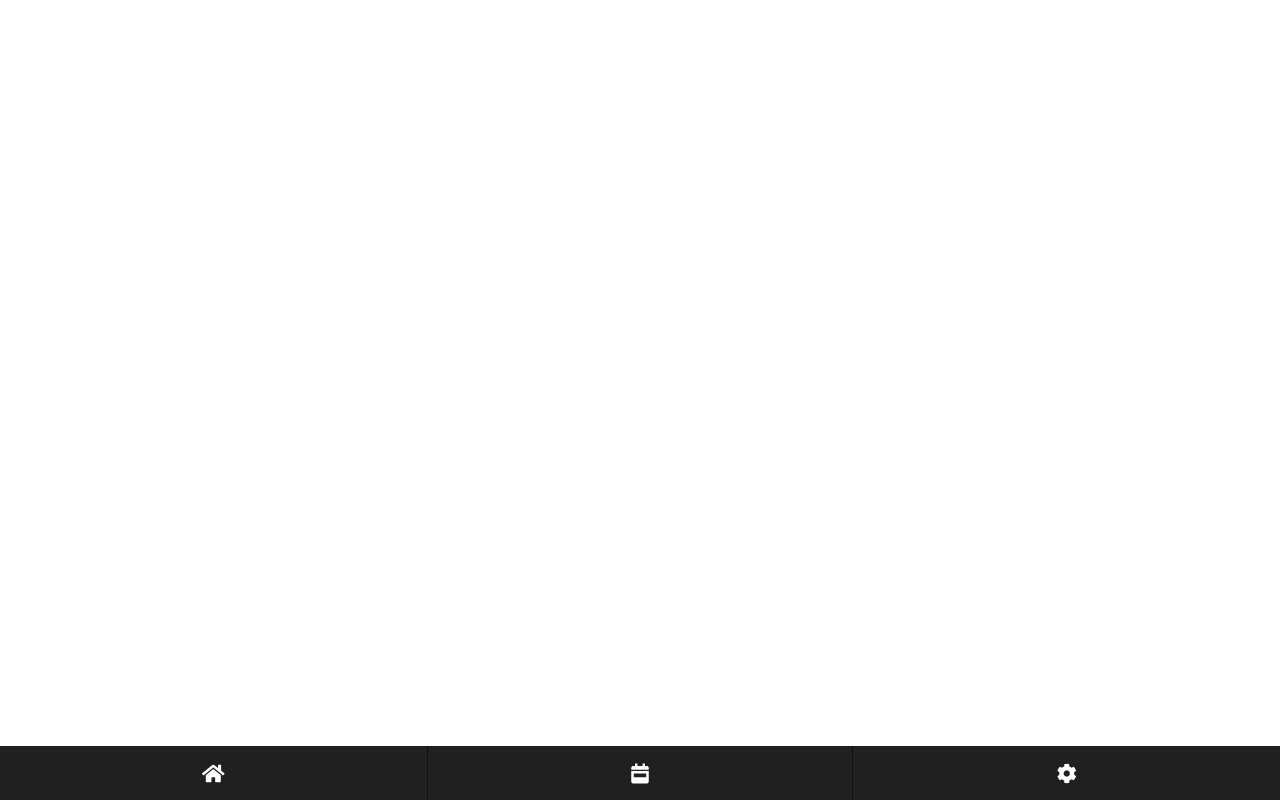
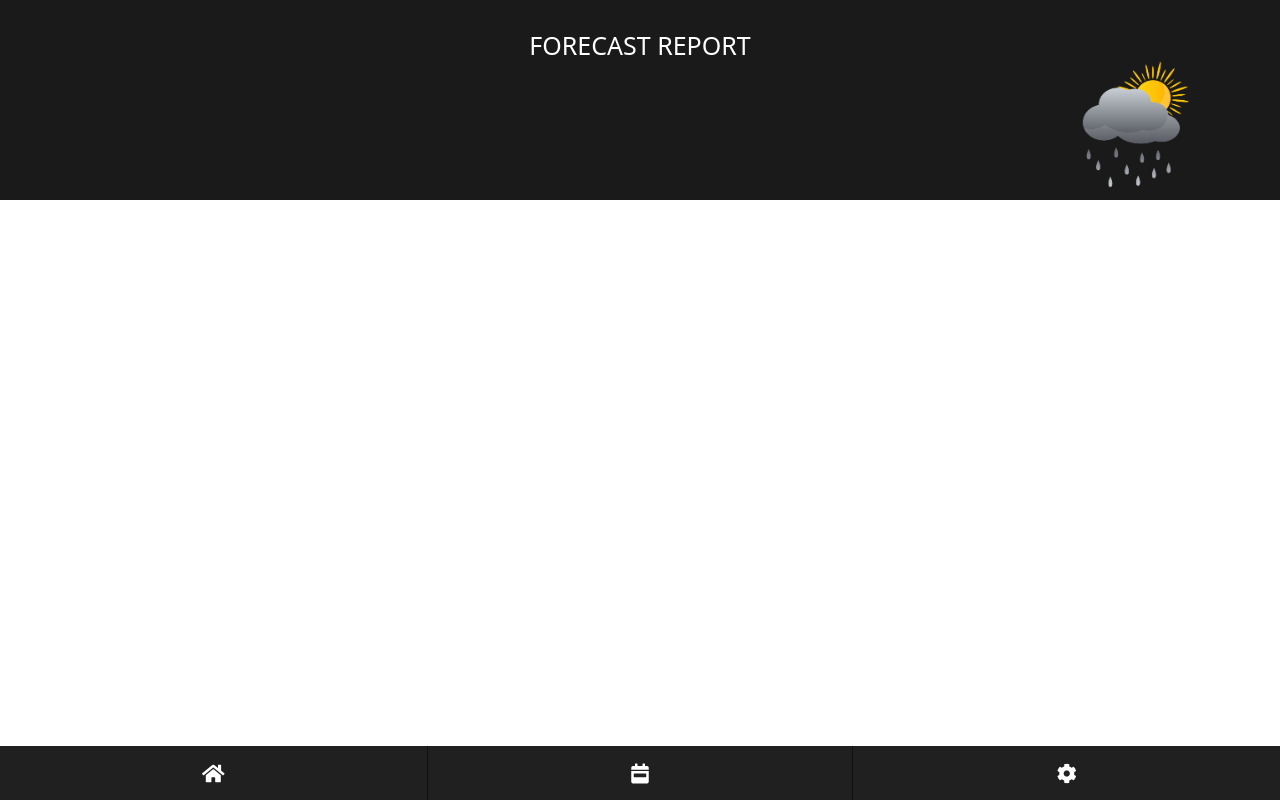
Before and after one commit to Mehdih77/Weather-App, a React (Create React App) app: page /list in a window 1280 px wide. Built offline with nearby package versions, Linux system fonts and the light colour scheme.

Commit message:
working on list page

```diff
--- a/src/Pages/Home/DisplayWeather.js
+++ b/src/Pages/Home/DisplayWeather.js
@@ -10,7 +10,6 @@ function DisplayWeather() {
     "http://openweathermap.org/img/w/" +
     `${data.cod === 200 ? (data.weather[0]?.icon) : null}` +
     ".png";
-
 
   return (
     <>
--- a/src/Pages/Home/weather.css
+++ b/src/Pages/Home/weather.css
@@ -3,7 +3,7 @@
   background-size: cover;
   padding-top: 30px;
   width: 100%;
-  min-height: 750px;
+  min-height: 736px;
 }
 .weather .title {
   color: aliceblue;
--- /dev/null
+++ b/src/Pages/WeatherList/WeatherList.css
@@ -0,0 +1,28 @@
+.weather_list_page {
+  background-color: #1a1a1a;
+  position: relative;
+}
+.weather_list_page h3 {
+  color: #fff;
+  font-size: 25px;
+  text-align: center;
+  padding-top: 30px;
+  text-transform: uppercase;
+  z-index: 2;
+  padding-bottom: 140px;
+}
+.weather_list_page_img {
+  width: 250px;
+  margin-top: -70px;
+  position: absolute;
+  top: 100px;
+  right: 20px;
+}
+/* cards wrapper */
+.weather_wrapper {
+  display: flex;
+  justify-content: space-between;
+  padding: 10px;
+  /* background-color: black; */
+  color: #fff;
+}
--- a/src/Pages/WeatherList/WeatherList.js
+++ b/src/Pages/WeatherList/WeatherList.js
@@ -1,7 +1,36 @@
+import { useWeatherState } from "../../Context/WeatherProvider";
+import "./WeatherList.css";
+import rain from '../../images/rain.png';
+
 export default function WeatherList() {
+  const { allWeather: data } = useWeatherState();
+
+  const showList = data.list?.map((item) => {
+    const iconurl =
+      "http://openweathermap.org/img/w/" + `${item.weather[0]?.icon}` + ".png";
+
     return (
-        <div>
+      <div className="weather_wrapper">
+        <div className="weather_wrapper_time">
+          <p>{item.dt_txt.split(",").join().slice(0, 10)}</p>
+          <p>{item.dt_txt.split(",").join().slice(10, 16)}</p>
+        </div>
+        <div className="weather_wrapper_temp">
+          {Math.floor(item.main.temp)}
+          <sup>
+            o <span>C</span>
+          </sup>
+        </div>
+        <div className="weather_wrapper_img">
+          <img src={iconurl} alt={item.weather[0].description} />
+        </div>
+      </div>
+    );
+  });
 
-        </div>
-    )
+  return <section className='weather_list_page'>
+      <h3>Forecast Report</h3>
+      <img className='weather_list_page_img' src={rain} />
+      {showList}
+      </section>;
 }
--- /dev/null
+++ b/src/api/fetchWeather.js
@@ -0,0 +1,18 @@
+import axios from "axios";
+
+const APIKEY = "bcda9a156c4a2107c473949d17b8dc15";
+
+export const fetchWeatherOne = async(query) => {
+    const {data} = await axios.get(
+        `https://api.openweathermap.org/data/2.5/weather?q=${query}&APPID=${APIKEY}`)
+
+    return data;
+}
+
+// get 5days/per 3clock weather forecast
+export const fetchWeatherAll = async(query) => {
+    const {data} = await axios.get(
+        `https://api.openweathermap.org/data/2.5/forecast?q=${query}&units=metric&appid=${APIKEY}`)
+
+    return data;
+}
--- a/src/components/Search/SearchInput.js
+++ b/src/components/Search/SearchInput.js
@@ -1,7 +1,7 @@
 import { useState } from 'react';
 import './SearchInput.css';
-import {fetchWeather} from '../api/fetchWeather';
 import { useWeatherDispatch } from '../../Context/WeatherProvider';
+import { fetchWeatherAll, fetchWeatherOne } from '../../api/fetchWeather';
 
 
 export default function SearchInput() {
@@ -11,10 +11,15 @@ export default function SearchInput() {
 
     async function weatherData(e) {
       e.preventDefault();
-      const data = await fetchWeather(query);
+      const data = await fetchWeatherOne(query);
+      const allData = await fetchWeatherAll(query);
       dispatch({
           type: "GET_ONEWEATHER",
           payload: data
+      })
+      dispatch({
+          type: "GET_ALLWEATHER",
+          payload: allData
       })
       setQuery('');
     }
--- a/src/components/api/fetchWeather.js
+++ /dev/null
@@ -1,10 +0,0 @@
-import axios from "axios";
-
-const APIKEY = "bcda9a156c4a2107c473949d17b8dc15";
-
-export const fetchWeather = async(query) => {
-    const {data} = await axios.get(
-        `https://api.openweathermap.org/data/2.5/weather?q=${query}&APPID=${APIKEY}`)
-
-    return data;
-}
--- a/src/index.css
+++ b/src/index.css
@@ -4,7 +4,7 @@
   box-sizing: border-box;
 }
 body{
-  overflow: hidden;
+  /* overflow: hidden; */
 }
 button {
   border: none;
```
Also changed, not shown: src/images/rain.png (added).
